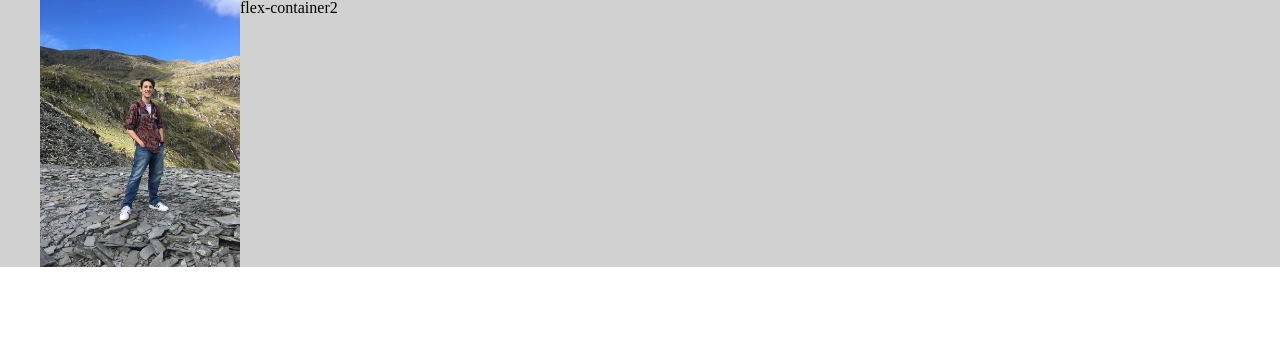
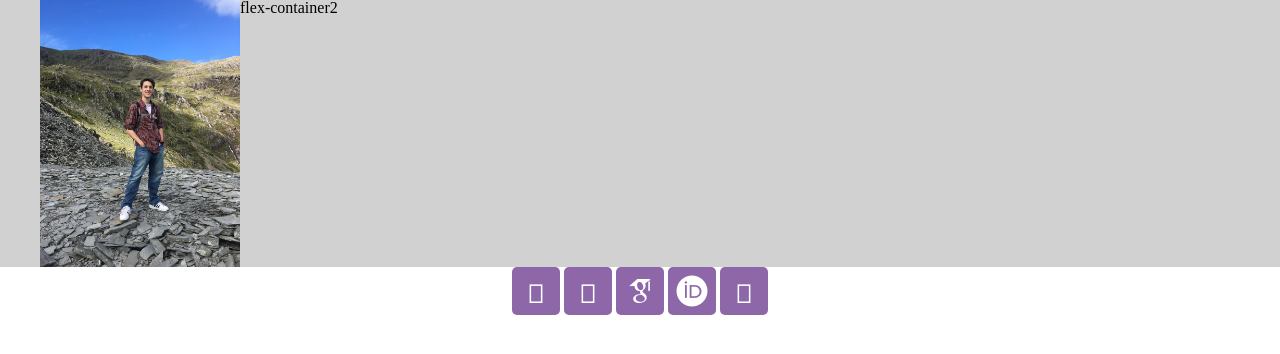
Before and after one commit to petersaj/petersaj.github.io, a Jekyll site: the page built from index.html, in a window 1280 px wide. Shown: the top 354 px of the page. Built offline with Jekyll 4.4.1, drawn with Linux system fonts in a browser that asks for light colours; some web fonts are replaced; a style sheet for code colours, icons or effects is not loaded.

Commit message:
Update defaultTest.html

```diff
--- a/_layouts/defaultTest.html
+++ b/_layouts/defaultTest.html
@@ -38,5 +38,6 @@
     </section>
 </div>
 
+{% include footerTest.html %}
 
 </html>
```
